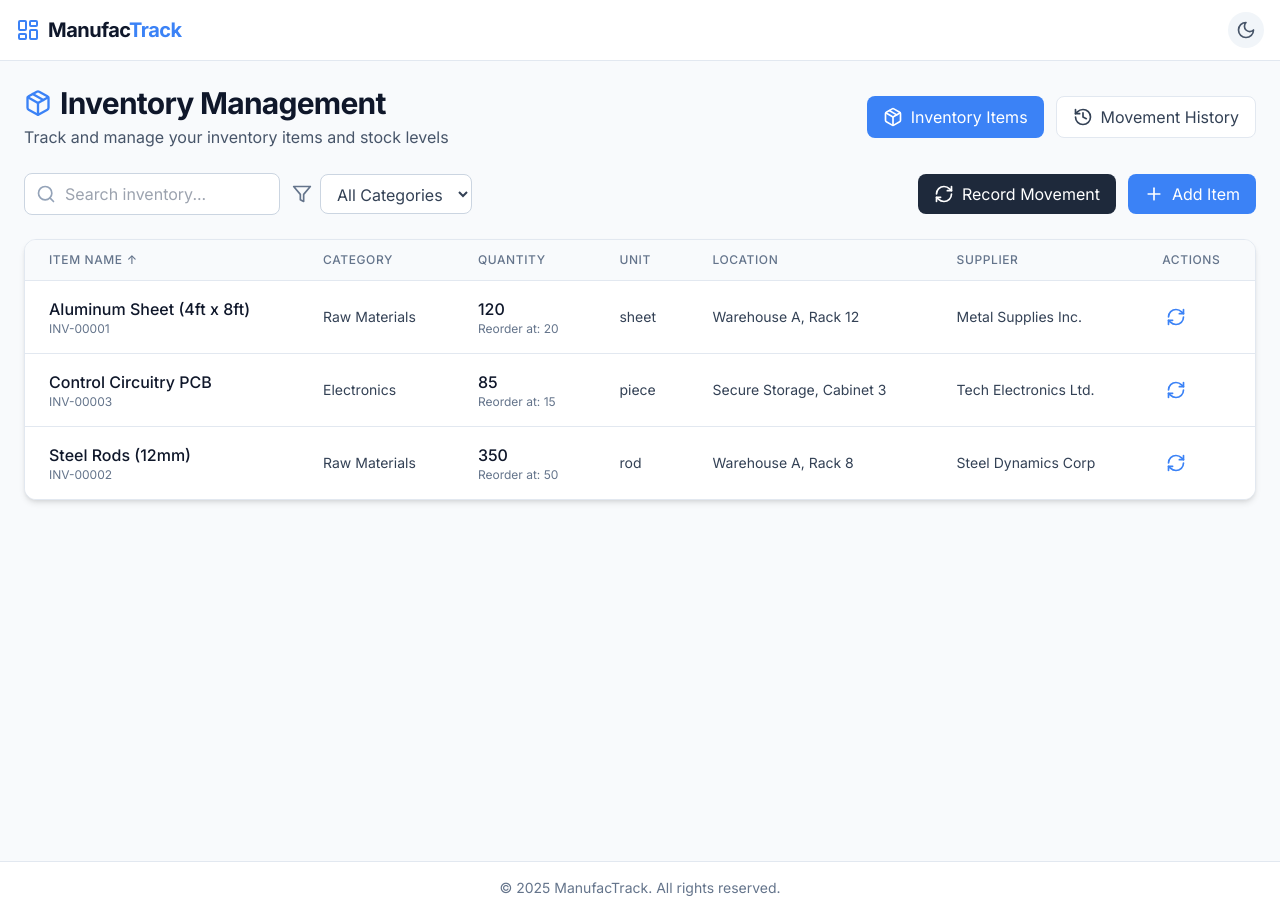
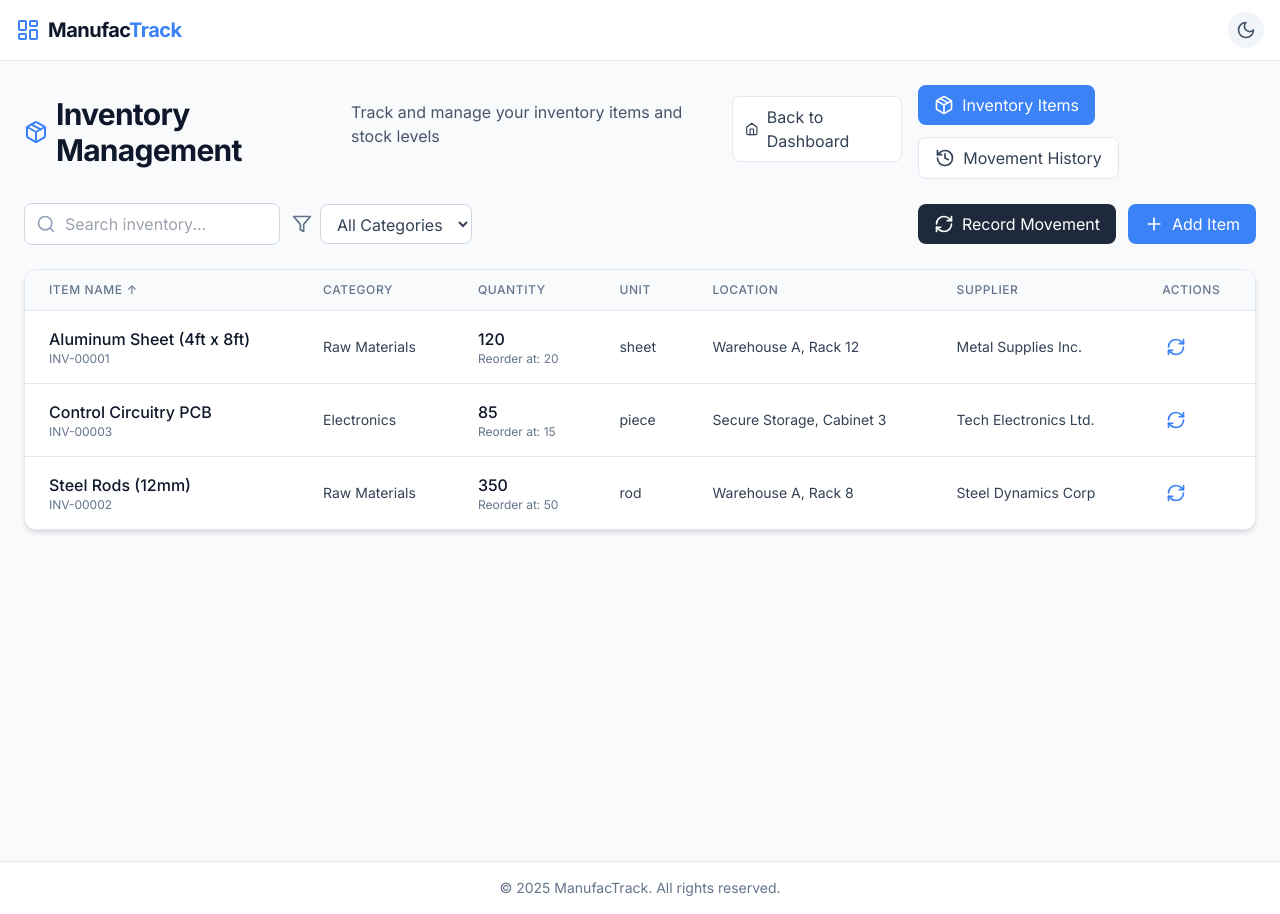
Before and after one commit to apper-canvas/manufacttrack-global, a React (Vite) app: page /inventory in a window 1280 px wide. Built offline with nearby package versions, Linux system fonts and the light colour scheme.

Commit message:
Add "Back to Dashboard" button in Inventory page header using Link component with HomeIcon for improved navigation

```diff
--- a/src/pages/Inventory.jsx
+++ b/src/pages/Inventory.jsx
@@ -9,6 +9,7 @@ import {
   addInventoryItem,
   addInventoryMovement
 } from '../services/inventoryService';
+import { Link } from 'react-router-dom';
 
 function Inventory() {
   // State for inventory data
@@ -59,6 +60,7 @@ function Inventory() {
   const ClipboardIcon = getIcon('Clipboard');
   const HistoryIcon = getIcon('History');
   const WarehouseIcon = getIcon('Warehouse');
+  const HomeIcon = getIcon('Home');
   const AlertTriangleIcon = getIcon('AlertTriangle');
   const EditIcon = getIcon('Edit');
   const CheckIcon = getIcon('Check');
@@ -315,7 +317,7 @@ function Inventory() {
     <div className="p-4 md:p-6 bg-surface-50 dark:bg-surface-900 min-h-screen">
       <div className="max-w-7xl mx-auto">
         <div className="flex flex-col md:flex-row md:items-center justify-between mb-6 gap-4">
-          <div>
+          <div className="flex items-start gap-4">
             <h1 className="text-2xl md:text-3xl font-bold text-surface-900 dark:text-white flex items-center gap-2">
               <BoxIcon className="w-7 h-7 text-primary" />
               <span>Inventory Management</span>
@@ -323,6 +325,13 @@ function Inventory() {
             <p className="text-surface-600 dark:text-surface-400 mt-1">
               Track and manage your inventory items and stock levels
             </p>
+            <Link
+              to="/"
+              className="flex items-center gap-2 px-3 py-2 bg-white dark:bg-surface-800 border border-surface-200 dark:border-surface-700 rounded-lg text-surface-700 dark:text-surface-300 hover:bg-surface-100 dark:hover:bg-surface-700 transition-colors mt-1 md:mt-0"
+            >
+              <HomeIcon className="w-4 h-4" />
+              <span>Back to Dashboard</span>
+            </Link>
           </div>
 
           <div className="flex flex-wrap gap-3">
```
